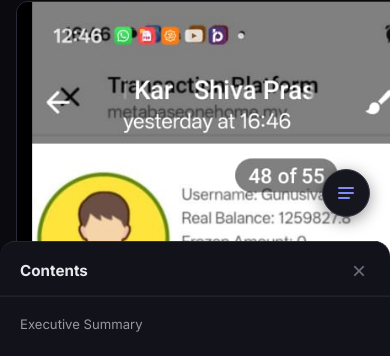
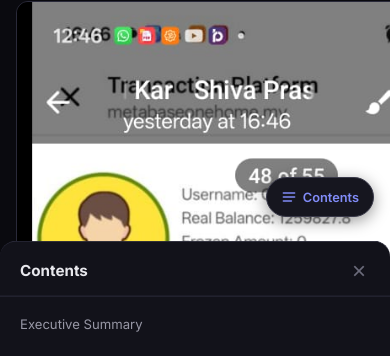
Before and after one commit to Sw4pn33/threat-intel, a Jekyll site: the page built from _posts/2026-04-09-task-based-investment-scam-coinbase-impersonation.md, in a window 390 px wide. Shown: the part 1240-1596 px from the top of the page. Built offline with Jekyll 4.4.1, drawn with Linux system fonts in a browser that asks for light colours.

Commit message:
Label the mobile TOC button with "Contents" text

```diff
--- a/_layouts/post.html
+++ b/_layouts/post.html
@@ -45,7 +45,8 @@ layout: default
 </article>
 
 <button class="mob-toc-fab" id="mob-toc-fab" aria-label="Table of Contents">
-  <svg width="20" height="20" viewBox="0 0 20 20" fill="none"><path d="M3 5h14M3 10h14M3 15h10" stroke="currentColor" stroke-width="2" stroke-linecap="round"/></svg>
+  <svg width="16" height="16" viewBox="0 0 20 20" fill="none"><path d="M3 5h14M3 10h14M3 15h10" stroke="currentColor" stroke-width="2" stroke-linecap="round"/></svg>
+  <span>Contents</span>
 </button>
 <div class="mob-toc-overlay" id="mob-toc-overlay"></div>
 <div class="mob-toc-sheet" id="mob-toc-sheet">
--- a/assets/css/style.css
+++ b/assets/css/style.css
@@ -388,14 +388,18 @@ img { max-width: 100%; height: auto; border-radius: var(--radius); }
   display: none;
   position: fixed;
   bottom: 24px;
-  right: 20px;
+  right: 16px;
   z-index: 90;
-  width: 48px;
-  height: 48px;
-  border-radius: 50%;
+  height: 40px;
+  padding: 0 14px;
+  gap: 6px;
+  border-radius: 20px;
   border: 1px solid var(--border-light);
   background: var(--bg-card);
   color: var(--accent-light);
+  font-family: var(--font-sans);
+  font-size: 0.8rem;
+  font-weight: 600;
   cursor: pointer;
   box-shadow: 0 4px 16px rgba(0,0,0,0.4);
   align-items: center;
```
